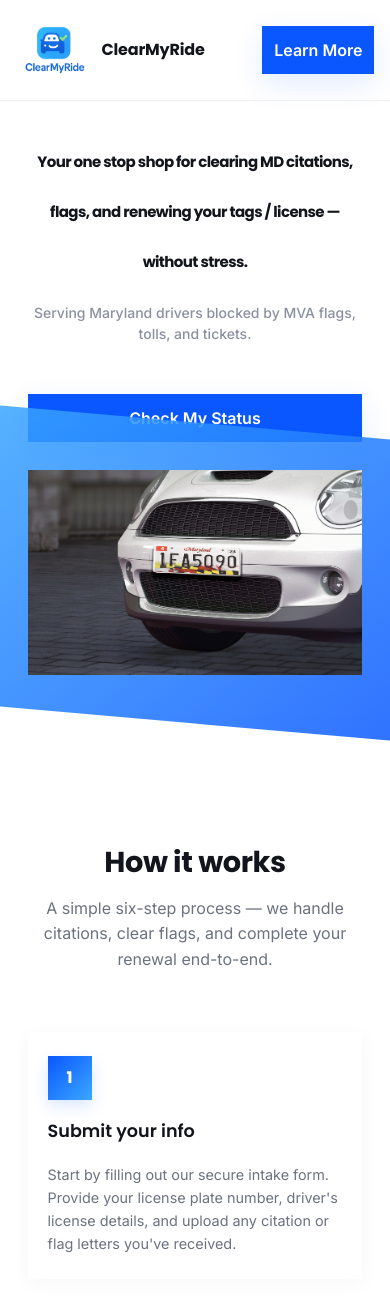
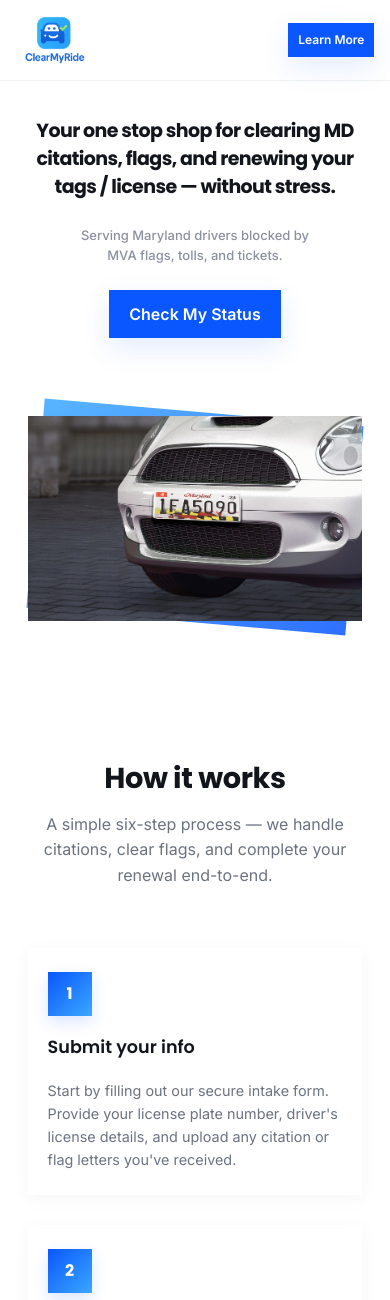
Before and after one commit to edoka1/ClearMyRide_NEW, a PHP site: page / in a window 390 px wide; the page is wider, and only the part inside the window is pictured. Shown: the top 1300 px of that part. Run offline with PHP 8.4, Linux system fonts and the light colour scheme.

Commit message:
media query update

```diff
--- a/assets/app/submit_license.php
+++ b/assets/app/submit_license.php
@@ -300,7 +300,7 @@ try {
                   <li>When it’s all wrapped up, we’ll send you a short feedback form. Your honest thoughts will help shape the public version of ClearMyRide.</li>
                 </ul>
 
-                <p style=\"margin:0 0 14px 0;color:#6b7280;font-size:13px;\">We take your privacy seriously. You can read our <a href=\"https://clearmyride.com/privacy\" style=\"color:#0A57FF;text-decoration:none;font-weight:600;\">Privacy Notice</a> to see how we collect, use, and protect your data.</p>
+                <p style=\"margin:0 0 14px 0;color:#6b7280;font-size:13px;\">We take your privacy seriously. You can read our <a href=\"https://clearmyride.com/privacy_policy\" style=\"color:#0A57FF;text-decoration:none;font-weight:600;\">Privacy Notice</a> to see how we collect, use, and protect your data.</p>
 
                 <p style=\"margin:0 0 6px 0;\">Appreciate you being part of the journey. You’re helping us build something smoother for every driver out there.</p>
 
--- a/assets/app/submit_vehicle.php
+++ b/assets/app/submit_vehicle.php
@@ -343,7 +343,7 @@ try {
                   <li>When it’s all wrapped up, we’ll send you a short feedback form. Your honest thoughts will help shape the public version of ClearMyRide.</li>
                 </ul>
 
-                <p style=\"margin:0 0 14px 0;color:#6b7280;font-size:13px;\">We take your privacy seriously. You can read our <a href=\"https://clearmyride.com/privacy\" style=\"color:#0A57FF;text-decoration:none;font-weight:600;\">Privacy Notice</a> to see how we collect, use, and protect your data.</p>
+                <p style=\"margin:0 0 14px 0;color:#6b7280;font-size:13px;\">We take your privacy seriously. You can read our <a href=\"https://clearmyride.com/privacy_policy\" style=\"color:#0A57FF;text-decoration:none;font-weight:600;\">Privacy Notice</a> to see how we collect, use, and protect your data.</p>
 
                 <p style=\"margin:0 0 6px 0;\">Appreciate you being part of the journey. You’re helping us build something smoother for every driver out there.</p>
 
--- a/assets/css/privacy.css
+++ b/assets/css/privacy.css
@@ -46,6 +46,7 @@
       border: 1px solid var(--border);
       padding: 60px 50px;
       box-shadow: 0 2px 10px rgba(0, 0, 0, 0.03);
+      margin-bottom: 50px;
     }
 
     header {
--- a/assets/css/style.css
+++ b/assets/css/style.css
@@ -244,16 +244,17 @@ img {
 }
 @media (max-width: 480px) {
   .nav .container {
-    padding: 10px 0;
+    padding: 0;
   }
   .brand .brand-text {
-    font-size: 16px;
+    display: none;
   }
   .hero {
     padding: 36px 0 40px;
   }
   .hero-title {
-    font-size: 15px;
+    font-size: 19px;
+    line-height: 28px;
   }
   .illustration-box {
     height: 200px;
@@ -262,12 +263,54 @@ img {
   }
   .lead,
   .hero-sub {
-    font-size: 14px;
+    font-size: 13px;
+    max-width: 250px;
+    margin: 25px auto;
   }
   .cta-primary {
-    width: 100%;
-    padding: 12px;
-  }
+  padding: 8px 10px;
+  /* border-radius: 12px; */
+  font-weight: 700;
+  font-size: 12px;
+  background: var(--clr-primary);
+  color: var(--clr-white);
+  border: none;
+  cursor: pointer;
+  box-shadow: 0 10px 30px rgba(10, 87, 255, 0.12);
+}
+  .hero-illustration::before {
+  content: "";
+  position: absolute;
+  top: 50%;
+  left: 50%;
+  width: 320px; /* adjust size */
+  height: 210px; /* adjust size */
+  background: linear-gradient(135deg, #3BA7FF, #0A57FF);
+  transform: translate(-50%, -50%) rotate(5deg);
+  z-index: 0;
+  opacity: 0.85;
+    margin-top:23px;
+}
+.hero-img {
+  position: relative;
+  z-index: 1;
+  display: block;
+  max-width: 100%;
+  margin-top:50px;
+}
+#middle{
+  margin: 0 auto;
+    padding: 12px 20px;
+  /* border-radius: 12px; */
+  font-weight: 700;
+  font-size: 16px;
+  background: var(--clr-primary);
+  color: var(--clr-white);
+  border: none;
+  cursor: pointer;
+  box-shadow: 0 10px 30px rgba(10, 87, 255, 0.12);
+}
+
 }
 
 /* small utility */
@@ -389,7 +432,7 @@ img {
 /* Responsive adjustments */
 @media (max-width: 768px) {
   .how-section {
-    padding: 80px 0;
+    padding: 50px 0;
   }
 
   .how-title {
@@ -597,6 +640,15 @@ img {
   .about-section {
     padding: 36px 0;
   }
+  .about-heading {
+  font-family: var(--font-heading);
+  font-size: 26px;
+  font-weight: 700;
+  margin: 0 0 18px;
+  color: var(--clr-dark);
+  letter-spacing: -0.3px;
+  margin-top: 30px;
+}
   .about-actions {
     flex-direction: column;
     align-items: stretch;
@@ -606,6 +658,19 @@ img {
     width: 100%;
     padding: 12px;
   }
+  .about-image::before {
+  content: "";
+  position: absolute;
+  top: 50%;
+  left: 49%;
+  width: 310px;
+  height: 210px;
+  background: linear-gradient(135deg, #3BA7FF, #0A57FF);
+  transform: translate(-50%, -50%) rotate(-6deg);
+  z-index: 0;
+  opacity: 0.8;
+
+}
 }
 
 /* Footer */
--- a/assets/css/terms.css
+++ b/assets/css/terms.css
@@ -47,6 +47,7 @@
             border: 1px solid var(--border);
             padding: 60px 50px;
             box-shadow: 0 2px 10px rgba(0, 0, 0, 0.03);
+             margin-bottom: 50px;
         }
 
         header {
--- a/index.php
+++ b/index.php
@@ -57,7 +57,7 @@ require_once __DIR__ . '/assets/app/alerts.php';
                         <div class="hero-sub">Serving Maryland drivers blocked by MVA flags, tolls, and tickets.</div>
 
                         <div class="hero-cta">
-                            <button class="cta-primary"><a href="#form" style="color: white; text-decoration: none;">Check My Status</a></button>
+                            <button id="middle" class="cta-primary"><a href="#form" style="color: white; text-decoration: none;">Check My Status</a></button>
                         </div>
                     </div>
 
@@ -468,8 +468,8 @@ require_once __DIR__ . '/assets/app/alerts.php';
 
                 <div class="footer-bottom">
                     <div class="footer-links">
-                        <a href="privacy_policy.php" class="footer-link">Privacy Policy</a>
-                        <a href="terms.php" class="footer-link">Terms of Service</a>
+                        <a href="privacy_policy.php" target="_blank" class="footer-link">Privacy Policy</a>
+                        <a href="terms.php" target="_blank" class="footer-link">Terms of Service</a>
                         <a href="#not-mva" class="footer-link">"Not the MVA" Disclosure</a>
                     </div>
 
```
Also changed, not shown: .htaccess (added).
